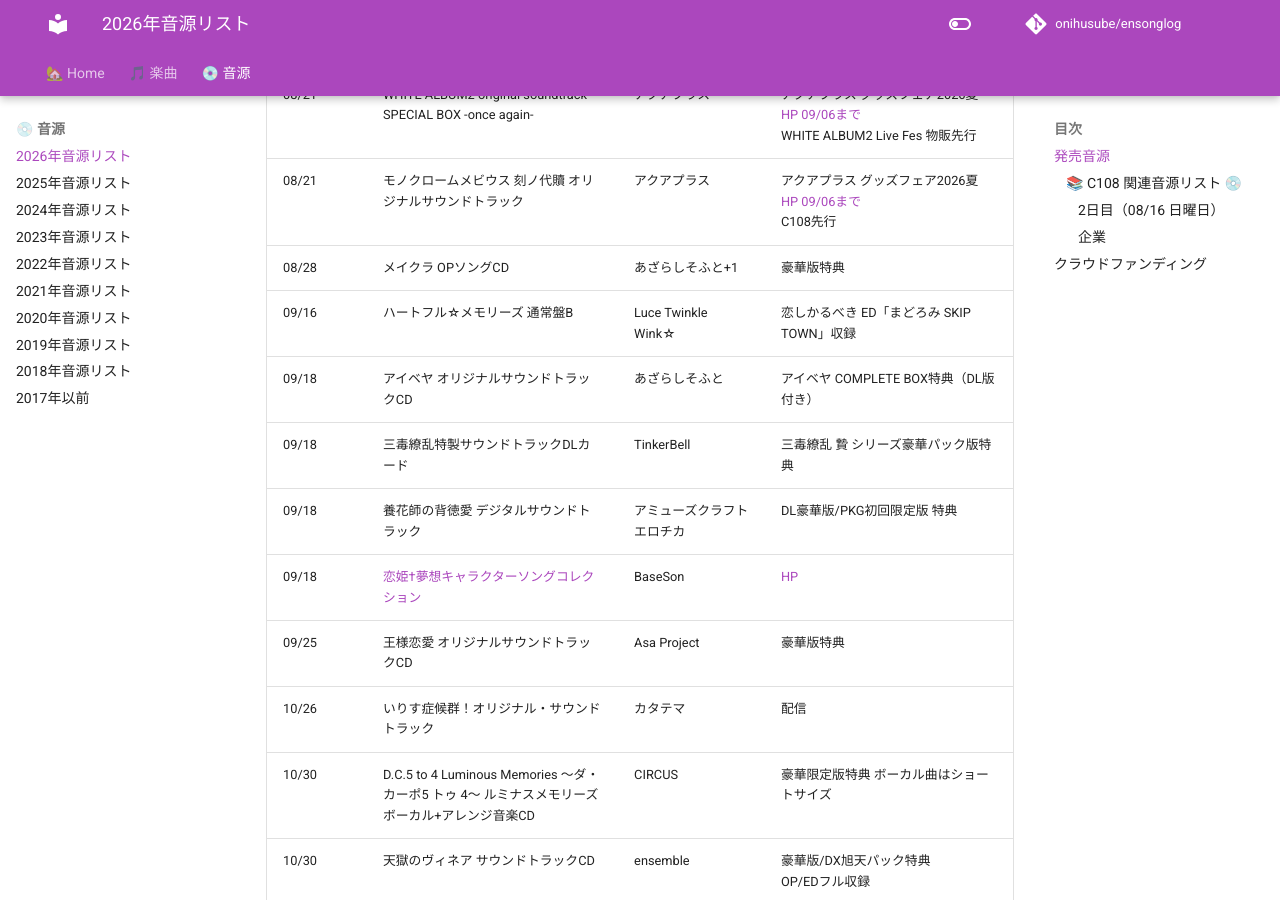
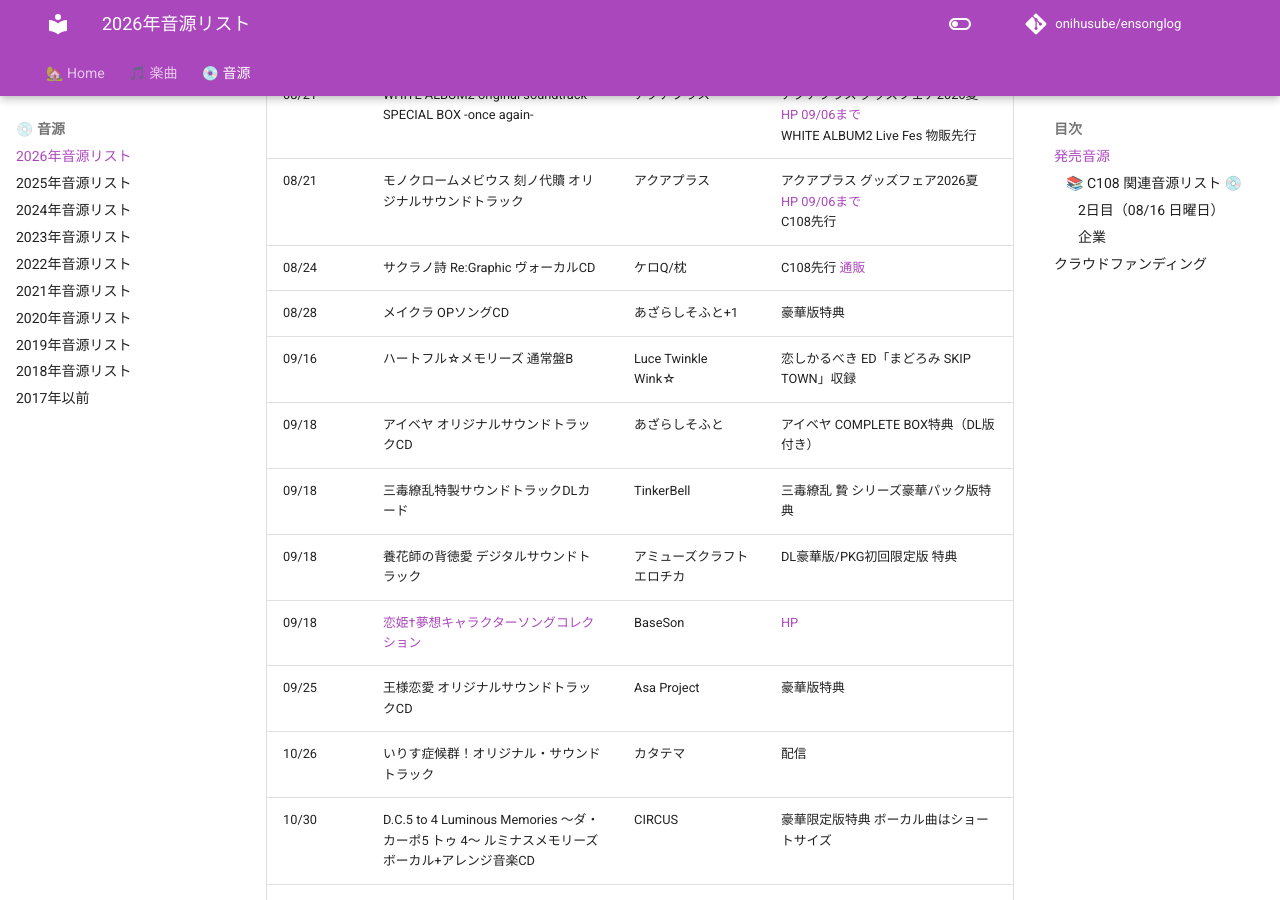
Before and after one commit to onihusube/ensonglog, an MkDocs documentation site: the page built from docs/2026/音源.md, in a window 1280 px wide and 900 px high, scrolled down 12328 px. Built offline with MkDocs 1.6.1 and Material for MkDocs 9.7.7, drawn with Linux system fonts in a browser that asks for light colours; comment, search, counter and statistics services are not loaded.

Commit message:
サクラノ詩 Re:Graphic ヴォーカルCD 通販追記

```diff
--- a/docs/2026/音源.md
+++ b/docs/2026/音源.md
@@ -178,6 +178,7 @@
 | 08/21 | WHITE ALBUM2 Original Soundtrack ～anniversary chapter～ | アクアプラス | アクアプラス グッズフェア2026夏 [HP 09/06まで](https://store.aquaplus.jp/SHOP/4996802260215.html) </br> WHITE ALBUM2 Live Fes 物販先行 |
 | 08/21 | WHITE ALBUM2 original soundtrack SPECIAL BOX -once again- | アクアプラス | アクアプラス グッズフェア2026夏 [HP 09/06まで](https://store.aquaplus.jp/SHOP/4996802260208.html) </br> WHITE ALBUM2 Live Fes 物販先行 |
 | 08/21 | モノクロームメビウス 刻ノ代贖 オリジナルサウンドトラック | アクアプラス | アクアプラス グッズフェア2026夏 [HP 09/06まで](https://store.aquaplus.jp/SHOP/4996802260802.html) </br> C108先行 |
+| 08/24 | サクラノ詩 Re:Graphic ヴォーカルCD | ケロQ/枕 | C108先行 [通販](https://keromakura.shop/?pid=192990676) |
 | 08/28 | メイクラ OPソングCD | あざらしそふと+1 | 豪華版特典 |
 | 09/16 | ハートフル☆メモリーズ 通常盤B | Luce Twinkle Wink☆ | 恋しかるべき ED「まどろみ SKIP TOWN」収録 |
 | 09/18 | アイベヤ オリジナルサウンドトラックCD | あざらしそふと | アイベヤ COMPLETE BOX特典（DL版付き） |
```
